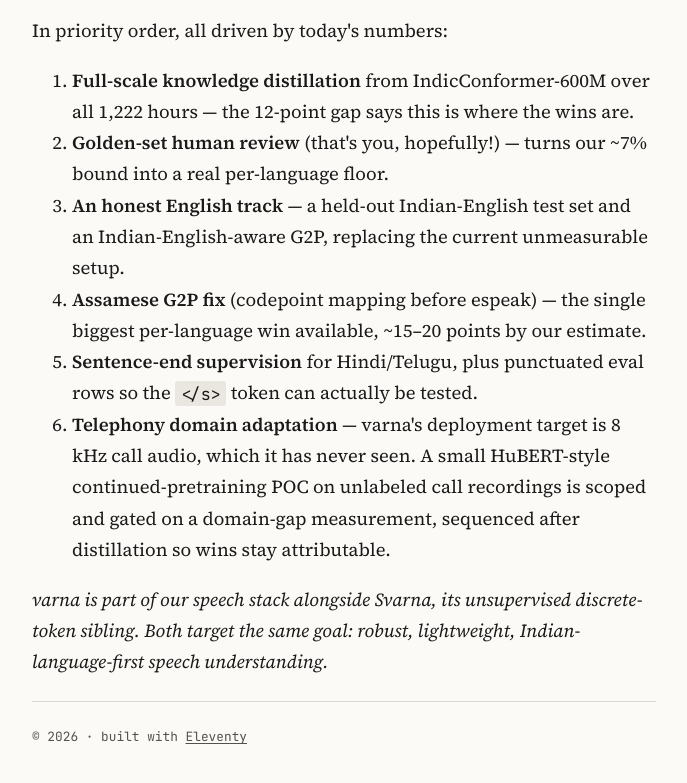
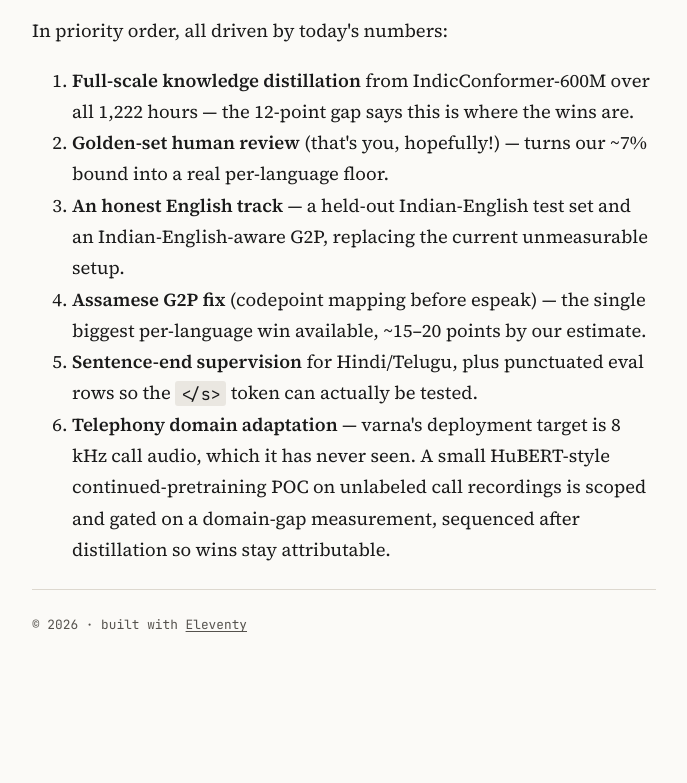
Before and after one commit to nutanc/blog, an Eleventy site: page src/posts/varna-teacher-gap-analysis.md in a window 1280 px wide. Shown: the part 7138-7921 px from the top of the page, without its empty margins (296-983 px from the left). After the commit the page ends 7851 px from the top, so only its background shows below. Built offline with nearby package versions, Linux system fonts and the light colour scheme; Eleventy itself is replaced by a stand-in of ours; files that its build step writes are made by us from their sources.

Commit message:
Remove closing Svarna note from varna post

```diff
--- a/src/posts/varna-teacher-gap-analysis.md
+++ b/src/posts/varna-teacher-gap-analysis.md
@@ -222,7 +222,3 @@ In priority order, all driven by today's numbers:
    audio, which it has never seen. A small HuBERT-style continued-pretraining
    POC on unlabeled call recordings is scoped and gated on a domain-gap
    measurement, sequenced after distillation so wins stay attributable.
-
-*varna is part of our speech stack alongside Svarna, its unsupervised
-discrete-token sibling. Both target the same goal: robust, lightweight,
-Indian-language-first speech understanding.*
```
